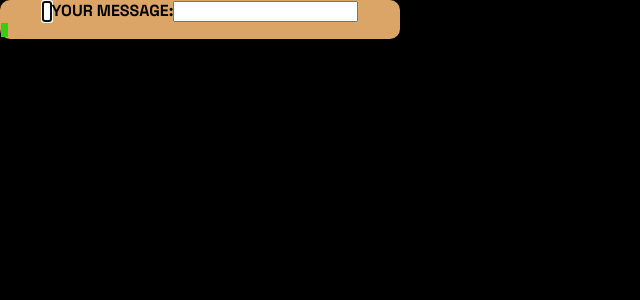
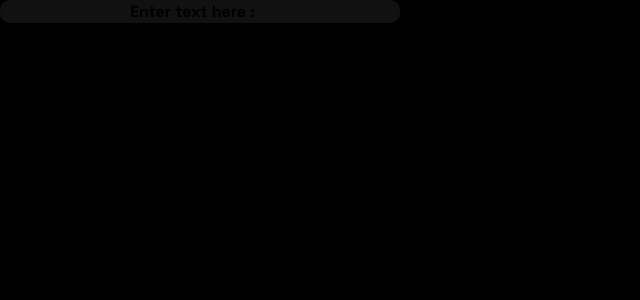
Before and after one commit to mbone1/intentionalobfusticator, a React (Create React App) app: page / in a window 1280 px wide. Shown: the top 300 px of the page, without its empty margins (0-640 px from the left). Built offline with nearby package versions, Linux system fonts and the light colour scheme.

Commit message:
terminal-like blinking cursor created

```diff
--- a/src/App.js
+++ b/src/App.js
@@ -12,24 +12,25 @@ let phrase =
 export default function App() {
 
   const [value, setValue] = useState("")
-  const [input, changeInput] =useState(0)
 
   return (
     <div className="panel">
+      <span>Enter text here :</span>
       <AutosizeInput
+        class="black"
         autoFocus
         value={value}
         onChange={(event) => setValue(event.target.value)}
       />
-      YOUR MESSAGE:
-      <input>{/* <span class="termReverse">&nbsp;</span> */}</input>
-      <br />{" "}
-      <tr>
+      <span class="termReverse blinking">&nbsp;</span>
+
+      {/* <tr>
         <td nowrap height="15" class="term">
-          <span class="termReverse"> &nbsp;</span>
-          &nbsp;&nbsp;&nbsp;&nbsp;&nbsp;&nbsp;&nbsp;&nbsp;&nbsp;&nbsp;&nbsp;&nbsp;&nbsp;&nbsp;&nbsp;&nbsp;&nbsp;&nbsp;&nbsp;&nbsp;&nbsp;&nbsp;&nbsp;&nbsp;&nbsp;&nbsp;&nbsp;&nbsp;&nbsp;&nbsp;&nbsp;&nbsp;&nbsp;&nbsp;&nbsp;&nbsp;&nbsp;&nbsp;&nbsp;&nbsp;&nbsp;&nbsp;&nbsp;&nbsp;&nbsp;&nbsp;&nbsp;&nbsp;&nbsp;&nbsp;&nbsp;&nbsp;&nbsp;
+          <span class="termReverse">&nbsp;</span>
+          <span class="termReverse">&nbsp;</span>
+
         </td>
-      </tr>
+      </tr> */}
     </div>
   );
 }
--- a/src/styles/style.css
+++ b/src/styles/style.css
@@ -4,8 +4,18 @@ body {
     color: #000000;
 }
 
+.black {
+    background-color: #111111;
+    color: #daa566;
+    font-family: 'Space Grotesk', sans-serif;
+    caret-color: #111111;
+    outline-width: 0;
+    border: none;
+}
+
 .panel {
-    background-color: #daa566;
+    /* background-color: #daa566; */
+    background-color: #111111;
     max-width: 400px;
     border-radius: 10px;
     font-family: 'Space Grotesk', sans-serif;
@@ -13,16 +23,41 @@ body {
     text-align: center;
 }
 
+.blinking {
+    animation: blinkingText 0.9s infinite;
+}
+
+@keyframes blinkingText {
+    0% {
+        background-color: #daa566;
+    }
+    49% {
+        background-color: #daa566;
+    }
+    60% {
+        background-color: transparent;
+    }
+    99% {
+        background-color: transparent;
+    }
+    100% {
+        background-color: #daa566;
+    }
+}
+
+
+/*
 .term {
     font-family: courier, fixed;
     font-size: 12px;
     color: #33d011;
     background: none;
-}
+} */
 
 .termReverse {
     font-family: courier, fixed;
-    font-size: 12px;
+    font-size: 20px;
     color: #111111;
-    background: #33d011;
+    background: #daa566;
+    margin-left: -3px;
 }
```
